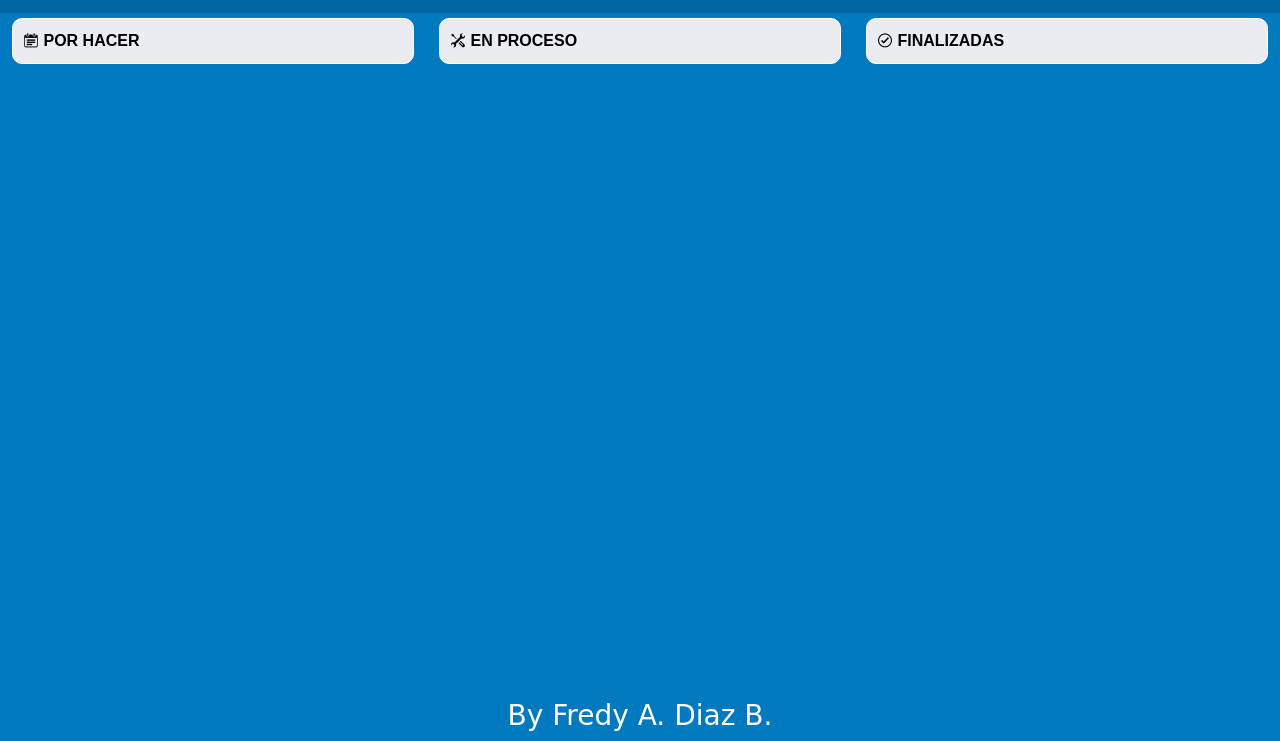
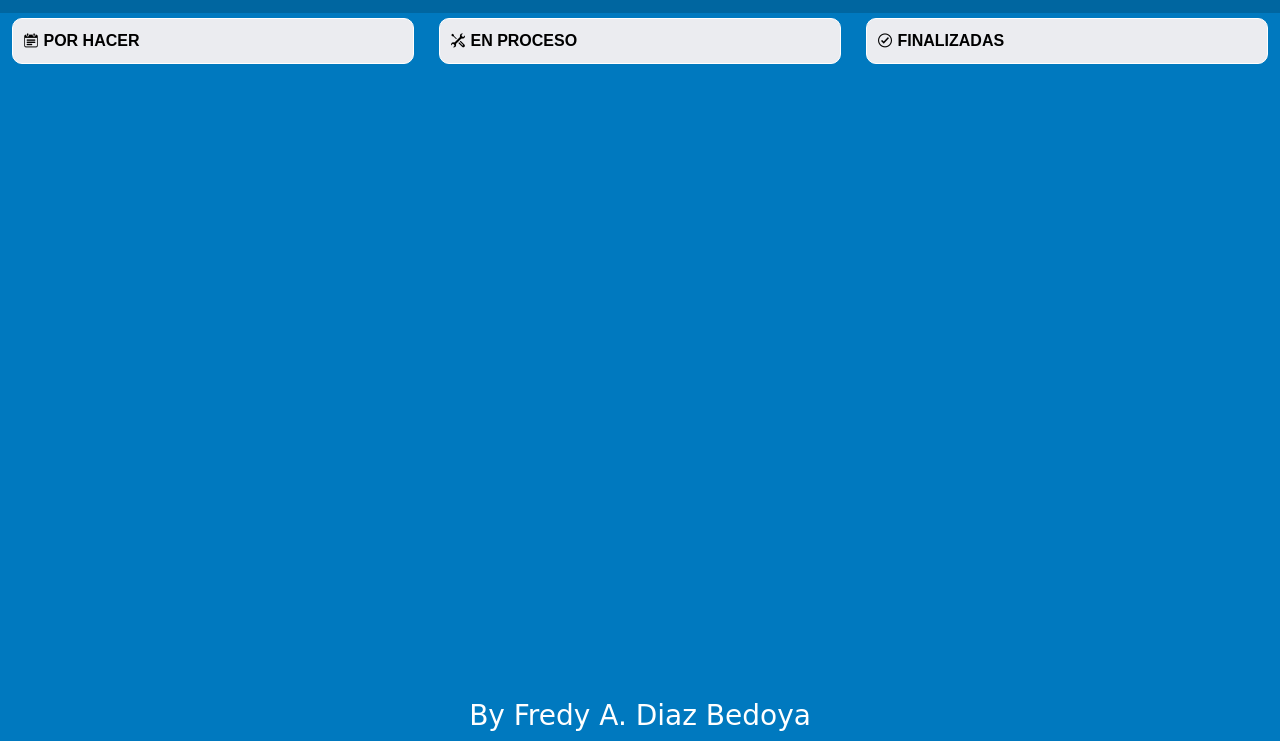
Before and after one commit to fredycoding/Listado_de_tareas_Firebase_Javascript, a plain HTML site: page index.html in a window 1280 px wide. Shown: the part 59-800 px from the top of the page. Drawn offline with nearby package versions, Linux system fonts and the light colour scheme; some packages are replaced by stand-ins of ours; no server answers; a script that the page names is missing; a web font is replaced by a local one.

Commit message:
New change

```diff
--- a/assets/js/app.js
+++ b/assets/js/app.js
@@ -105,10 +105,6 @@ function eliminar(iddoc){
       Swal.fire('Tarea eliminada!', '', 'success')
     }
   })
-
-
-
-
 } // Fin eliminar
 
 // Actualizamos la información cuando cambiamos de zona el div
--- a/index.html
+++ b/index.html
@@ -135,7 +135,7 @@
   <!-- Fin Modal -->
 
 
-<h3 class="firma">By Fredy A. Diaz B.</h3>
+<h3 class="firma">By Fredy A. Diaz Bedoya</h3>
 
 
     <script>
```
